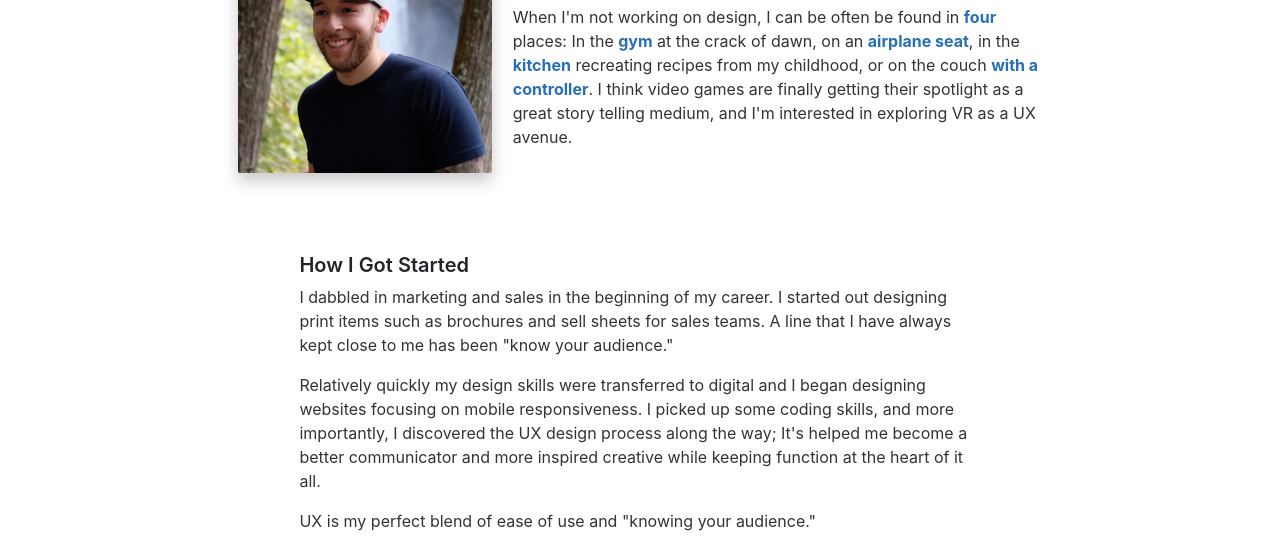
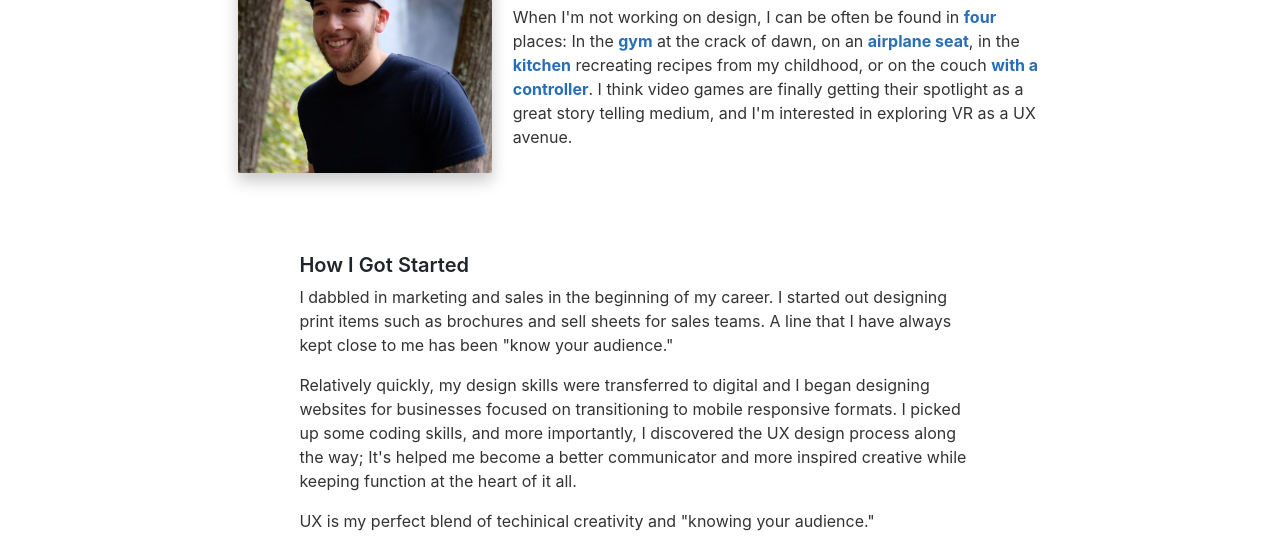
Before and after one commit to DanHernandezUX/Porfolio, a plain HTML site: page about.html in a window 1280 px wide. Shown: the part 242-800 px from the top of the page. Drawn offline with nearby package versions, Linux system fonts and the light colour scheme.

Commit message:
Update about.html

```diff
--- a/about.html
+++ b/about.html
@@ -78,9 +78,9 @@
        <div class="col-md-1"></div>
        <div class="col-md-10"><h3 class="project-heading">How I Got Started</h3><p>I dabbled in marketing and sales in the beginning of my career. I started out designing print items such as brochures and sell sheets for sales teams. A line that I have always kept close to me has been "know your audience."</p>
 
-         <p>Relatively quickly my design skills were transferred to digital and I began designing websites focusing on mobile responsiveness. I picked up some coding skills, and more importantly, I discovered the UX design process along the way; It's helped me become a better communicator and more inspired creative while keeping function at the heart of it all.</p>
+         <p>Relatively quickly, my design skills were transferred to digital and I began designing websites for businesses focused on transitioning to mobile responsive formats. I picked up some coding skills, and more importantly, I discovered the UX design process along the way; It's helped me become a better communicator and more inspired creative while keeping function at the heart of it all.</p>
 
-<p>UX is my perfect blend of ease of use and "knowing your audience."</p>
+<p>UX is my perfect blend of techinical creativity and "knowing your audience."</p>
 
        </div>
        <div class="col-md-1"></div>
```
